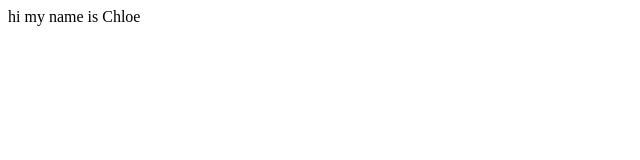
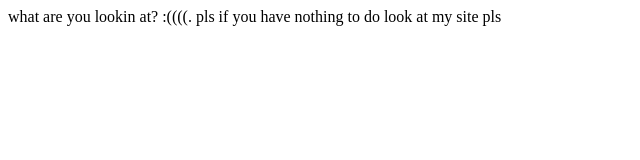
Before and after one commit to yacs-1/grainger, a plain HTML site: page index.html in a window 1280 px wide. Shown: the whole page, without its empty margins (0-640 px from the left). Drawn offline with Linux system fonts and the light colour scheme.

Commit message:
Update index.html

```diff
--- a/index.html
+++ b/index.html
@@ -1,9 +1,9 @@
+<!DOCTYPE html>
 <html>
 <head>
-
-  <title> All About me chloe </title>
+ <title> All About me chloe </title>
 </head>
   <body>
-    hi my name is Chloe
+   what are you lookin at? :((((. pls if you have nothing to do look at my site pls
   </body>
 </html>
```
